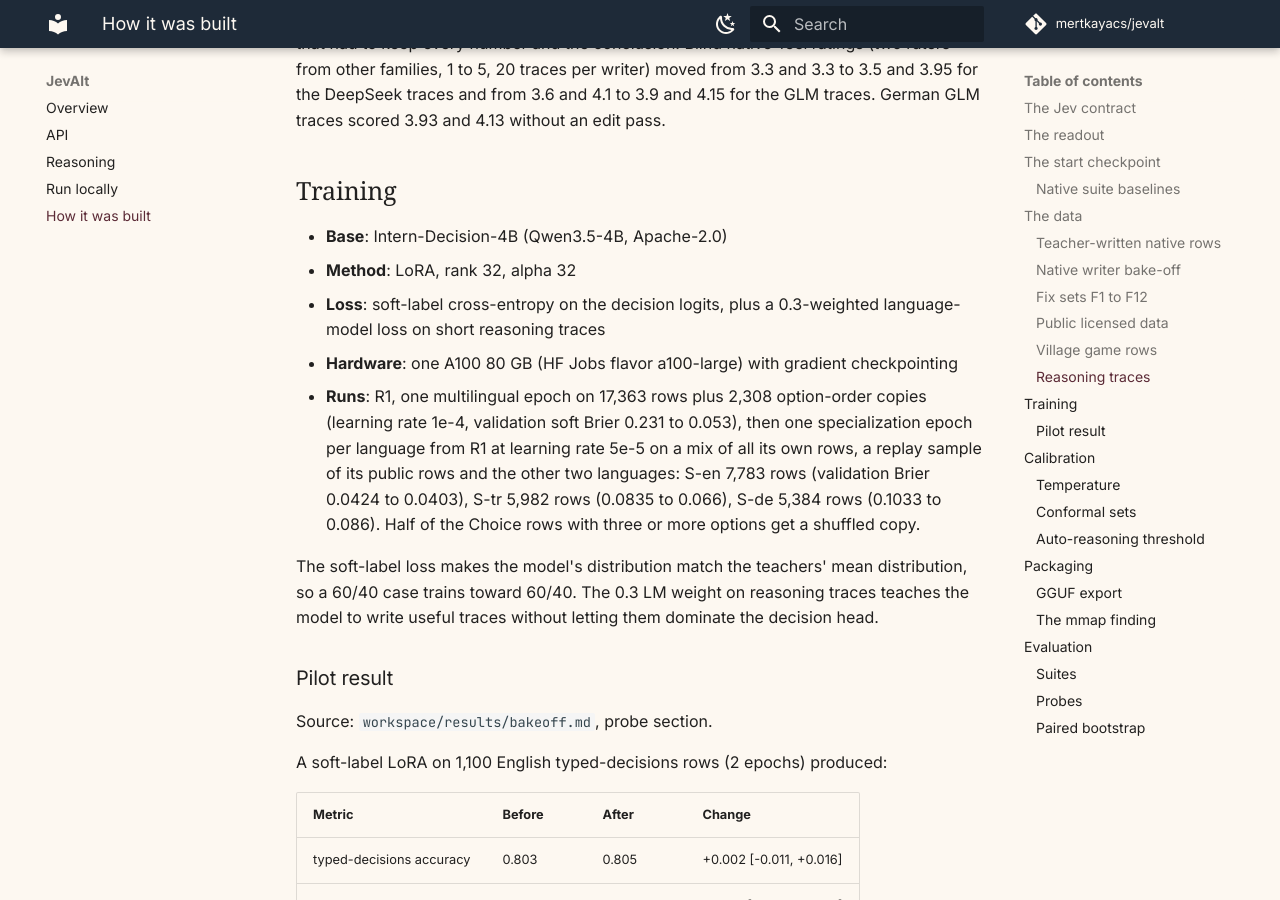
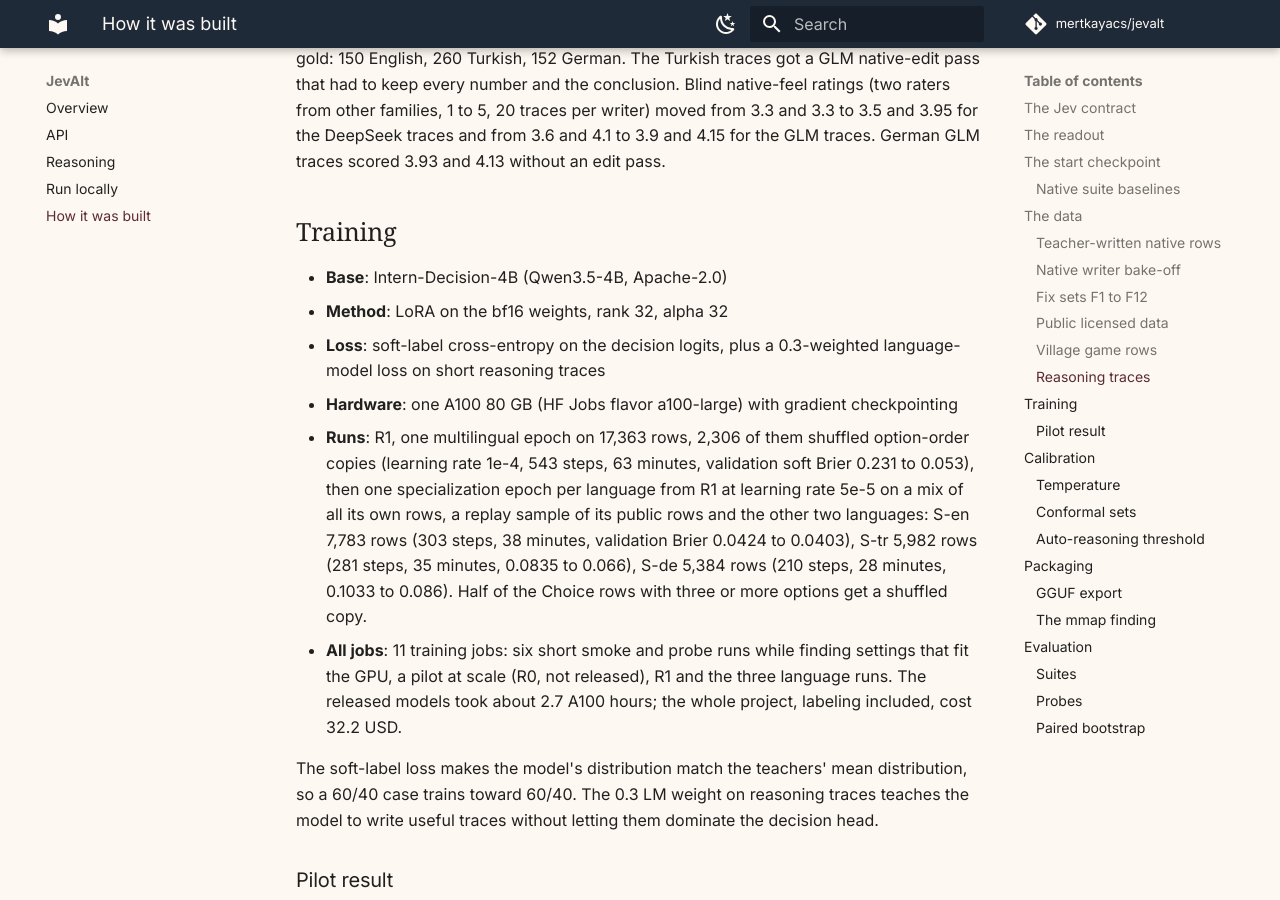
Before and after one commit to mertkayacs/jevalt, an MkDocs documentation site: the page built from docs/how-it-was-built.md, in a window 1280 px wide and 900 px high, scrolled down 6044 px. Built offline with MkDocs 1.6.1 and Material for MkDocs 9.7.7, drawn with Linux system fonts in a browser that asks for light colours; comment, search, counter and statistics services are not loaded; some of the changed text lies outside the part shown.

Commit message:
How we fixed each problem and how it was trained, as folds in the README and the model cards (steps, epochs and runs from the job logs); docs: option-order copies are inside the 17,363 rows, padding goes to 1,000/2,000/3,000 tokens

```diff
--- a/docs/how-it-was-built.md
+++ b/docs/how-it-was-built.md
@@ -116,10 +116,10 @@
 | F1 | Forced choice without unknown | Remove the deciding fact or build states that lack it; ask with and without an `unknown` option |
 | F2 | Negation inconsistency | Same state, a question and its negation; complementary Noul targets |
 | F3 | Noul vs Choice mismatch | Same question as Noul and as two-option Choice; identical probability expected |
-| F4 | Option order bias | Offline permutations of Choice options (3 per row); same distribution expected |
+| F4 | Option order bias | Shuffled copies of Choice rows with 3+ options, added when the mix is built: a quarter of the rows in R1, half in the language runs; same distribution expected |
 | F5 | Dates | Deadlines, windows, before/after, business days, locale formats; exact gold |
 | F6 | Numbers and counting | Line-item sums vs limits, counts, thresholds, unit conversions; exact gold |
-| F7 | Irrelevant long state | Pad state with unrelated records up to 1k, 3k, 6k tokens; unchanged gold |
+| F7 | Irrelevant long state | Pad state with unrelated records up to 1,000, 2,000 and 3,000 tokens; unchanged gold |
 | F8 | Prompt injection in state | Insert hostile text in the state in all three languages; unchanged gold |
 | F9 | Indirection and multi-hop | Two and three hop lookups over JSON records and policies; exact gold |
 | F10 | Contradictory or inverted criteria | Criteria that map yes to a negatively phrased condition; exact gold |
@@ -150,10 +150,11 @@
 ## Training
 
 - **Base**: Intern-Decision-4B (Qwen3.5-4B, Apache-2.0)
-- **Method**: LoRA, rank 32, alpha 32
+- **Method**: LoRA on the bf16 weights, rank 32, alpha 32
 - **Loss**: soft-label cross-entropy on the decision logits, plus a 0.3-weighted language-model loss on short reasoning traces
 - **Hardware**: one A100 80 GB (HF Jobs flavor a100-large) with gradient checkpointing
-- **Runs**: R1, one multilingual epoch on 17,363 rows plus 2,308 option-order copies (learning rate 1e-4, validation soft Brier 0.231 to 0.053), then one specialization epoch per language from R1 at learning rate 5e-5 on a mix of all its own rows, a replay sample of its public rows and the other two languages: S-en 7,783 rows (validation Brier 0.0424 to 0.0403), S-tr 5,982 rows (0.0835 to 0.066), S-de 5,384 rows (0.1033 to 0.086). Half of the Choice rows with three or more options get a shuffled copy.
+- **Runs**: R1, one multilingual epoch on 17,363 rows, 2,306 of them shuffled option-order copies (learning rate 1e-4, 543 steps, 63 minutes, validation soft Brier 0.231 to 0.053), then one specialization epoch per language from R1 at learning rate 5e-5 on a mix of all its own rows, a replay sample of its public rows and the other two languages: S-en 7,783 rows (303 steps, 38 minutes, validation Brier 0.0424 to 0.0403), S-tr 5,982 rows (281 steps, 35 minutes, 0.0835 to 0.066), S-de 5,384 rows (210 steps, 28 minutes, 0.1033 to 0.086). Half of the Choice rows with three or more options get a shuffled copy.
+- **All jobs**: 11 training jobs: six short smoke and probe runs while finding settings that fit the GPU, a pilot at scale (R0, not released), R1 and the three language runs. The released models took about 2.7 A100 hours; the whole project, labeling included, cost 32.2 USD.
 
 The soft-label loss makes the model's distribution match the teachers' mean distribution, so a 60/40 case trains toward 60/40. The 0.3 LM weight on reasoning traces teaches the model to write useful traces without letting them dominate the decision head.
 
```
Also changed, not shown: README.md (+30 -0 lines), 2 other files.
